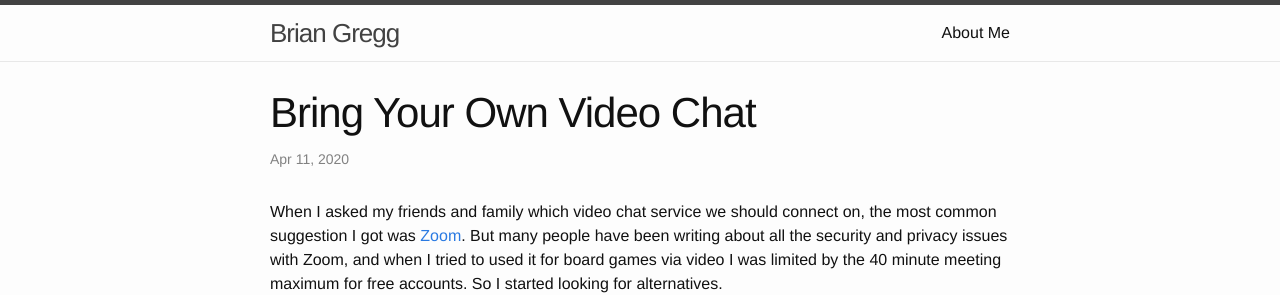
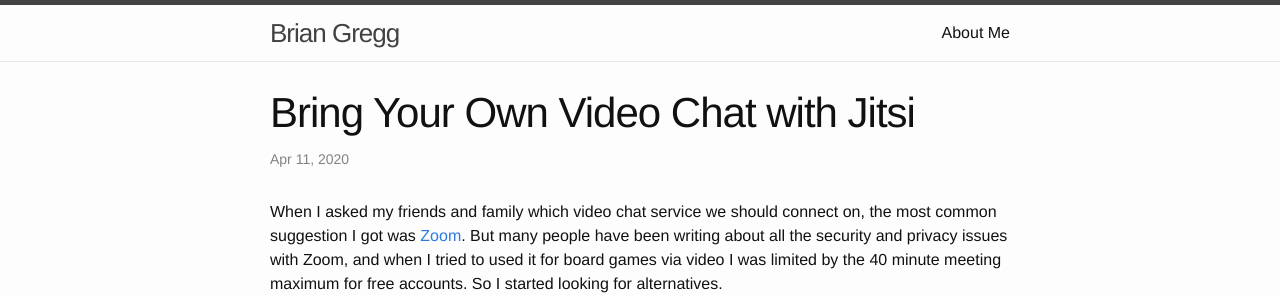
Before and after one commit to baritonehands/baritonehands.github.io, a Jekyll site: the page built from _posts/2020-04-11-bring-your-own-video-chat.md, in a window 1280 px wide. Shown: the top 295 px of the page. Built offline with Jekyll 4.4.1, drawn with Linux system fonts in a browser that asks for light colours.

Commit message:
Added jitsi to title

```diff
--- a/_posts/2020-04-11-bring-your-own-video-chat.md
+++ b/_posts/2020-04-11-bring-your-own-video-chat.md
@@ -1,8 +1,8 @@
 ---
 layout: post
-title:  "Bring Your Own Video Chat"
+title:  "Bring Your Own Video Chat with Jitsi"
 date:   2020-04-11 14:30:00-0500
-permalink: bring-your-own-video-chat
+permalink: bring-your-own-video-chat-jitsi
 categories: [security, jitsi, zoom]
 ---
 
```
